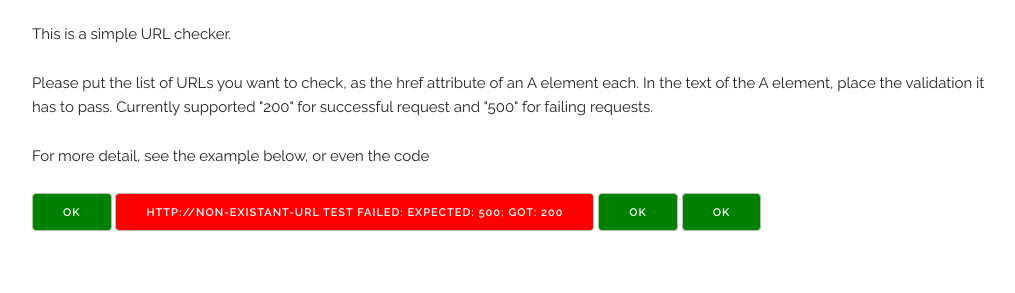
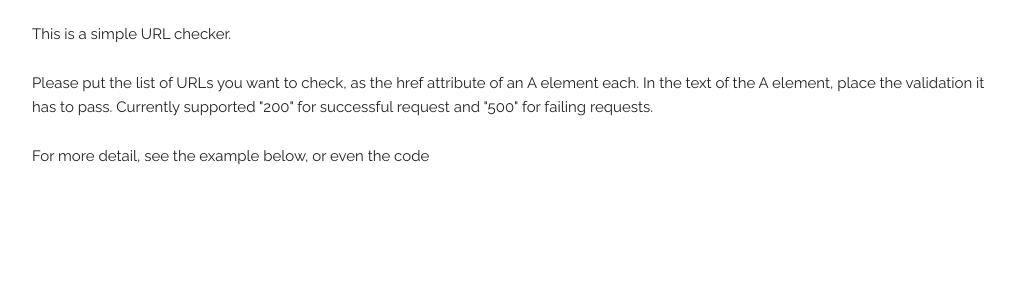
Before and after one commit to wakaru44/url_check_service, a Flask app: page / in a window 1280 px wide. Shown: the part 298-591 px from the top of the page, without its empty margins (128-1143 px from the left). Run offline with Flask 2, Linux system fonts and the light colour scheme; data that the repository does not hold is empty; some libraries are stand-ins or nearby versions.

Commit message:
deleted sample mytests.html

```diff
--- a/templates/main.html
+++ b/templates/main.html
@@ -45,7 +45,7 @@
 	<p> Please put the list of URLs you want to check, as the href attribute of an A element each. In the text of the A element, place the validation it has to pass. Currently supported "200" for successful request and "500" for failing requests.</p>
 	<p>For more detail, see the example below, or even the code</p>
 	<div id="tocheck">
-{% include "mytests.html" %}
+{% include "mytests.html" ignore missing %}
 	</div> <!-- tocheck -->
 
       </div>
--- a/templates/mytests.html
+++ /dev/null
@@ -1,8 +0,0 @@
-
-	<!--
-	<a class="check" href="example_of_url">test_to_validate</a>
-	-->
-	<a class="button" href="http://google.co.uk">200</a>
-	<a class="button" href="http://non-existant-url">500</a>
-	<a class="button" href="http://this_is_a_failing_test">200</a>
-	<a class="button" href="http://non-existant-url">200</a>
```
